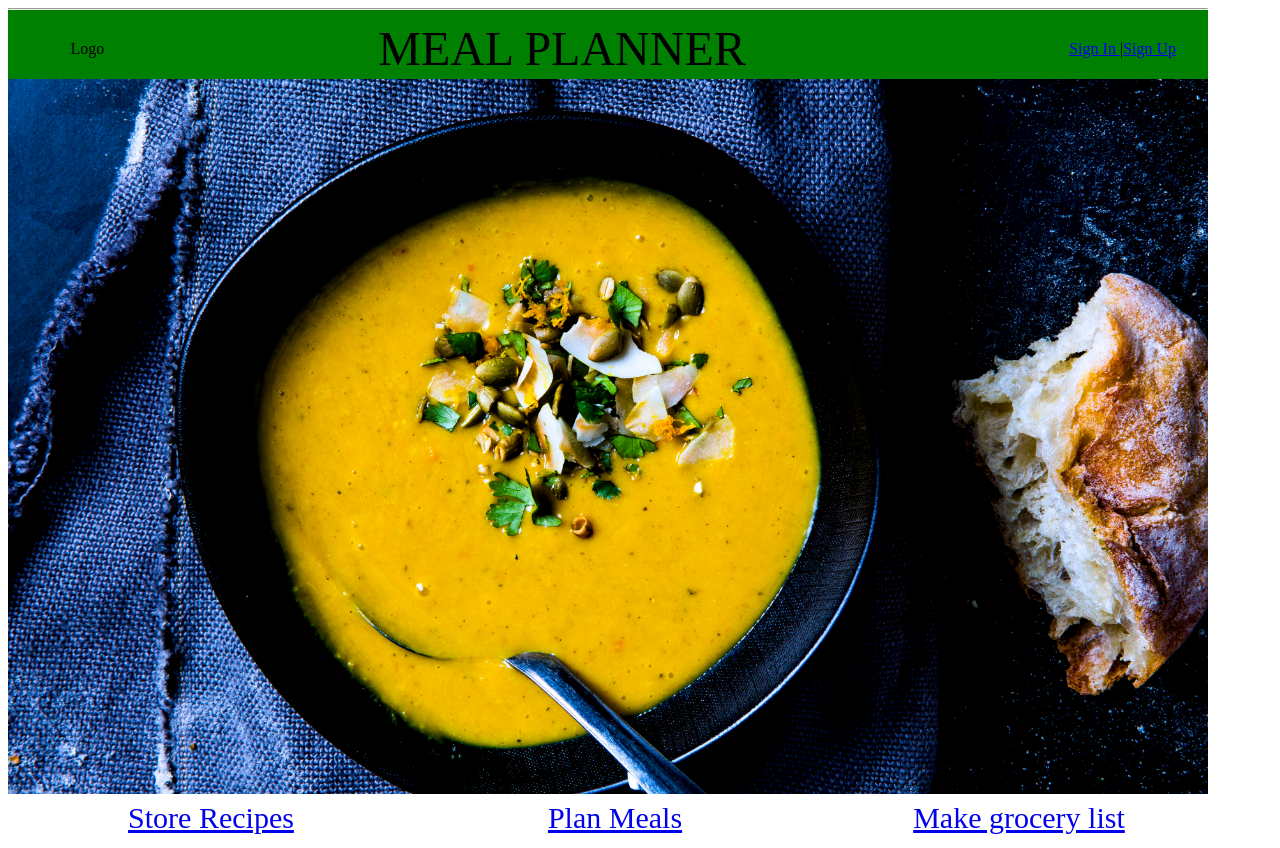
After one commit to Francydijesi/hackbright_project, a Flask app: page / in a window 1280 px wide. The commit adds this page. Run offline with Flask 2, Linux system fonts and the light colour scheme.

Commit message:
Homepage Recipe routed

```diff
--- a/server.py
+++ b/server.py
@@ -4,8 +4,8 @@ from flask import Flask, render_template, redirect, request, flash, session
 
 from flask_debugtoolbar import DebugToolbarExtension
 
-# from recipe import (Recipe, User, Ingredient, RecipeStep, Category, RecipeUser,
-                    # RecipeIngredient,  connect_to_db, db)
+from model import (Recipe, User, Ingredient, RecipeStep, Category, RecipeUser,
+                    RecipeIngredient,  connect_to_db, db)
 
 
 app = Flask(__name__)
@@ -25,78 +25,95 @@ def index():
     return render_template("homepage.html")
 
 @app.route("/recipes")
-def user_list():
+def recipe_list():
     """Show list of users."""
 
-    u = session['user']
-
     # If user is logged in, search user's recipes.
-    if u:
-        recipes = u.Recipe.query.all()
+    # if session['user']:
+    # recipes = u.Recipe.query.all()
 
     # If user is not logged in, return all recipes
-    else:
-        recipes = Recipe.query.all()
-
+    # else:
+    recipes = Recipe.query.all()
+    print recipes
     return render_template("recipe_list.html", recipes=recipes)
 
-##############################################################################
-# REGISTER - LOGIN - LOGOUT
-##############################################################################
-@app.route("/register")
-def register_user():
-    """Allows the user to sign up for an account"""
-
-    return render_template("signup_form.html")
-
-@app.route("/register-confirm", methods=["POST"])
-def confirm_new_user():
-    """Create new user"""
-
-    user_email = request.form.get("email")
-    user_password = request.form.get("password")
-
-    confirmed_user = User.get_user_by_email(user_email)
-
-    if not confirmed_user:
-        User.create_user_by_email_password(user_email, user_password)
-        flash("You successfully created an account!")
-    else:
-        flash("You already have an account")
-
-    return redirect("/")
-
-@app.route("/login")
-def login_user():
-    """Logs the user in"""
-
-    return render_template("login_form.html")
-
-@app.route("/logout")
-def logout_user():
-    """Logs out the user"""
-    del session['User']
-
-    flash("You are logged out","loggedout")
-
-    return redirect("/")
+# @app.route("/plan")
+# def plan():
+#     return render_template("planning.html")
 
 
-@app.route('/login_confirm', methods=["POST"])
-def get_login():
-    """Get user info"""
-    user_email = request.form.get("email")
-    user_password = request.form.get("password")
+# @app.route("/grocery")
 
-    confirmed_user = User.get_user_by_email_password(user_email, user_password)
+# ##############################################################################
+# # REGISTER - LOGIN - LOGOUT
+# ##############################################################################
+# @app.route("/register")
+# def register_user():
+#     """Allows the user to sign up for an account"""
 
-    if confirmed_user:
-        flash("You're logged in!","loggedin")
-        userid = confirmed_user.user_id
-        session["User"] = userid
+#     return render_template("signup_form.html")
 
-        print session["User"]
-        return redirect("/")
-    else:
-        flash("Your email and password combination are not correct.")
-        return redirect("/login")
+# @app.route("/register-confirm", methods=["POST"])
+# def confirm_new_user():
+#     """Create new user"""
+
+#     user_email = request.form.get("email")
+#     user_password = request.form.get("password")
+
+#     confirmed_user = User.get_user_by_email(user_email)
+
+#     if not confirmed_user:
+#         User.create_user_by_email_password(user_email, user_password)
+#         flash("You successfully created an account!")
+#     else:
+#         flash("You already have an account")
+
+#     return redirect("/")
+
+# @app.route("/login")
+# def login_user():
+#     """Logs the user in"""
+
+#     return render_template("login_form.html")
+
+# @app.route("/logout")
+# def logout_user():
+#     """Logs out the user"""
+#     del session['User']
+
+#     flash("You are logged out","loggedout")
+
+#     return redirect("/")
+
+
+# @app.route('/login_confirm', methods=["POST"])
+# def get_login():
+#     """Get user info"""
+#     user_email = request.form.get("email")
+#     user_password = request.form.get("password")
+
+#     confirmed_user = User.get_user_by_email_password(user_email, user_password)
+
+#     if confirmed_user:
+#         flash("You're logged in!","loggedin")
+#         userid = confirmed_user.user_id
+#         session["User"] = userid
+
+#         print session["User"]
+#         return redirect("/")
+#     else:
+#         flash("Your email and password combination are not correct.")
+#         return redirect("/login")
+
+if __name__ == "__main__":
+    # We have to set debug=True here, since it has to be True at the point
+    # that we invoke the DebugToolbarExtension
+    app.debug = True
+
+    connect_to_db(app)
+
+    # Use the DebugToolbar
+    DebugToolbarExtension(app)
+
+    app.run()
--- /dev/null
+++ b/static/css/style.css
@@ -0,0 +1,73 @@
+
+html .navigation-m.panel{
+
+    position: relative;
+    float: left;
+    display: none;
+    border: 2px solid black;
+}
+
+div.top-bar{
+
+    background: green;
+    width: 1200px;
+
+}
+
+td.logo-wrap{
+   padding-left: 30px;
+   text-align:center;
+   width: 100px;
+}
+
+td.title-wrap{
+   width:900px;
+   font-size: 48px;
+   text-align:center;
+}
+
+td.login-wrap{
+ width: 200px;
+ text-align:right;
+ padding-right: 30px;
+}
+
+.img_container{
+
+  width:1200px;
+}
+
+td.section{
+
+    width:400px;
+    font-size: 30px;
+
+    text-align:center;
+}
+
+#header {
+    background-color:black;
+    color:white;
+    text-align:center;
+    padding:5px;
+}
+#nav {
+    line-height:30px;
+    background-color:#eeeeee;
+    height:300px;
+    width:250px;
+    float:left;
+    padding:20px;
+}
+td#recipe {
+
+    padding-left:30px;
+    font-size: 15px;
+}
+#footer {
+    background-color:black;
+    color:white;
+    clear:both;
+    text-align:center;
+    padding:5px;
+}
--- a/templates/base.html
+++ b/templates/base.html
@@ -1,19 +1,35 @@
 <!doctype html>
 <html>
 <head>
-  <title>Ratings</title>
+
+  <title>{% block title %}{% endblock%}</title>
+  <link rel="stylesheet" href="/static/css/style.css"></link>
+
 </head>
 
 <body>
+  <!-- Top bar with Logo Title Login -->
+<div class="top-bar">
+<table>
+    <tr>
+      <td class="logo-wrap">Logo</td>
+      <td class="title-wrap">{% block page %} {% endblock %}</td>
+      <td class="login-wrap">
+          {% if 'User' in session %}
+            <a href="/logout"> Sign Out </a>
+          {% else %}
+            <a href="/login">Sign In </a>|<a href="/register">Sign Up </a>
 
-  {% if 'User' in session %}
-    <a href="/logout"> Log Out Here </a>
-  {% else %}
-    <p><a href="/login">Log In Here</a></p>
-  {% endif %}
+          {% endif %}
+      </td>
+    </tr>
   <hr>
+  </table>
+</div>
 
-  {% block content %} put your content here {% endblock %}
+<!-- Navigation bar -->
+
+  {% block content %} {% endblock %}
 
 </body>
 </html>
--- /dev/null
+++ b/templates/homepage.html
@@ -0,0 +1,29 @@
+{% extends 'base.html' %}
+{% block title %}Meal planner{% endblock%}
+{% block page %} MEAL PLANNER {% endblock%}
+{% block content %}
+
+
+
+<!-- Image -->
+<div>
+    <img class="img_container" src="/static/img/homepage.jpg">
+</div>
+
+<!-- Sections -->
+<div >
+  <table>
+    <tr>
+      <td class="section"> <a href="/recipes"> Store Recipes </a></td>
+      <td class="section"> <a href="/plan"> Plan Meals </a></td>
+      <td class="section"> <a href="/grocery"> Make grocery list </a></td>
+    <tr>
+    <!-- <tr>
+      <td> <img src="/static/img/Rhubarb-Pie-articleLarge.jpg" height: 100px;></td>
+      <td> <img src="/static/img/Rhubarb-Pie-articleLarge.jpg" height: 157px;> </td>
+      <td> <img src="/static/img/Rhubarb-Pie-articleLarge.jpg" height: 157px;></td>
+
+    </tr>  -->
+  </table>
+ </div>
+{% endblock %}
```
Also changed, not shown: templates/recipe_list.html (added, +39 -0 lines), static/img/21KITCHEN2-articleLarge.jpg (renamed from static/21KITCHEN2-articleLarge.jpg), static/img/Rhubarb-Pie-articleLarge.jpg (added), static/img/groceryList.png (added), static/img/homepage.jpg (added), static/img/mealplanner.png (added), static/img/storeRecipes.png (added), 1 other file.
